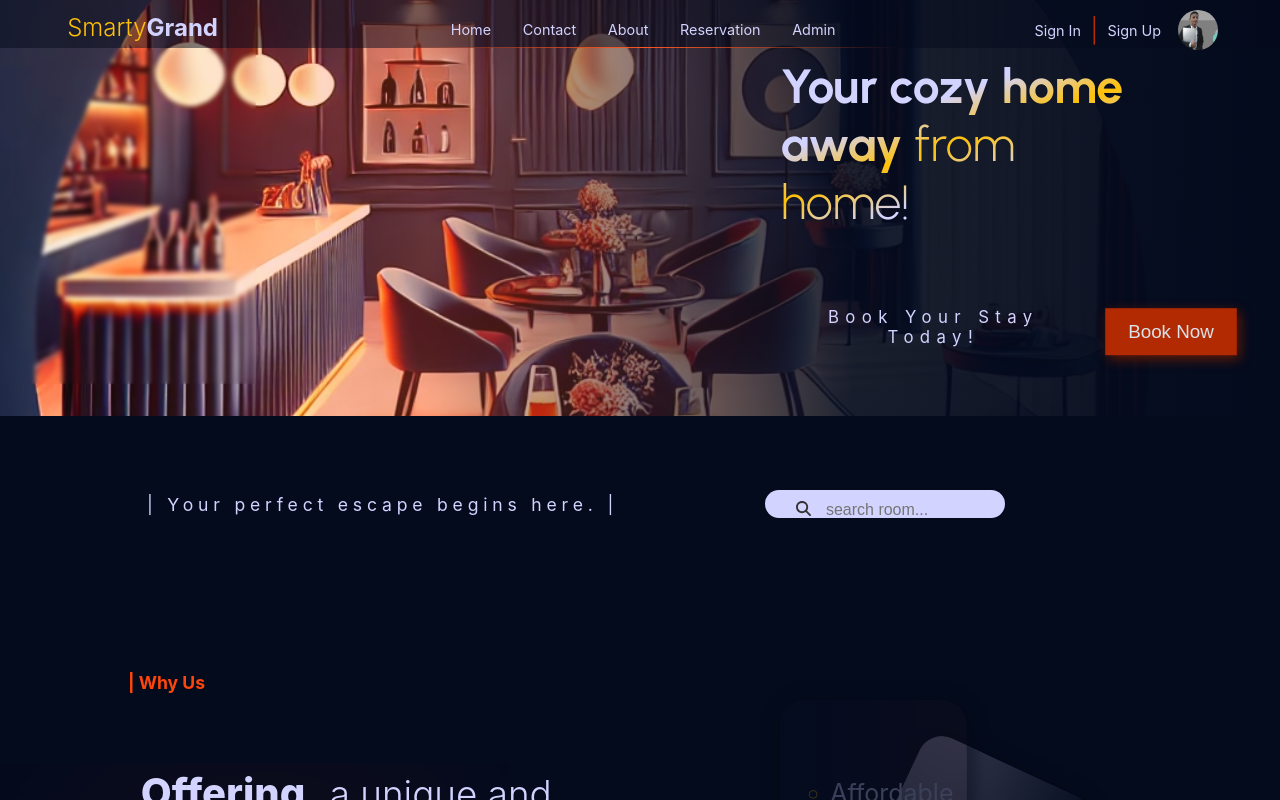
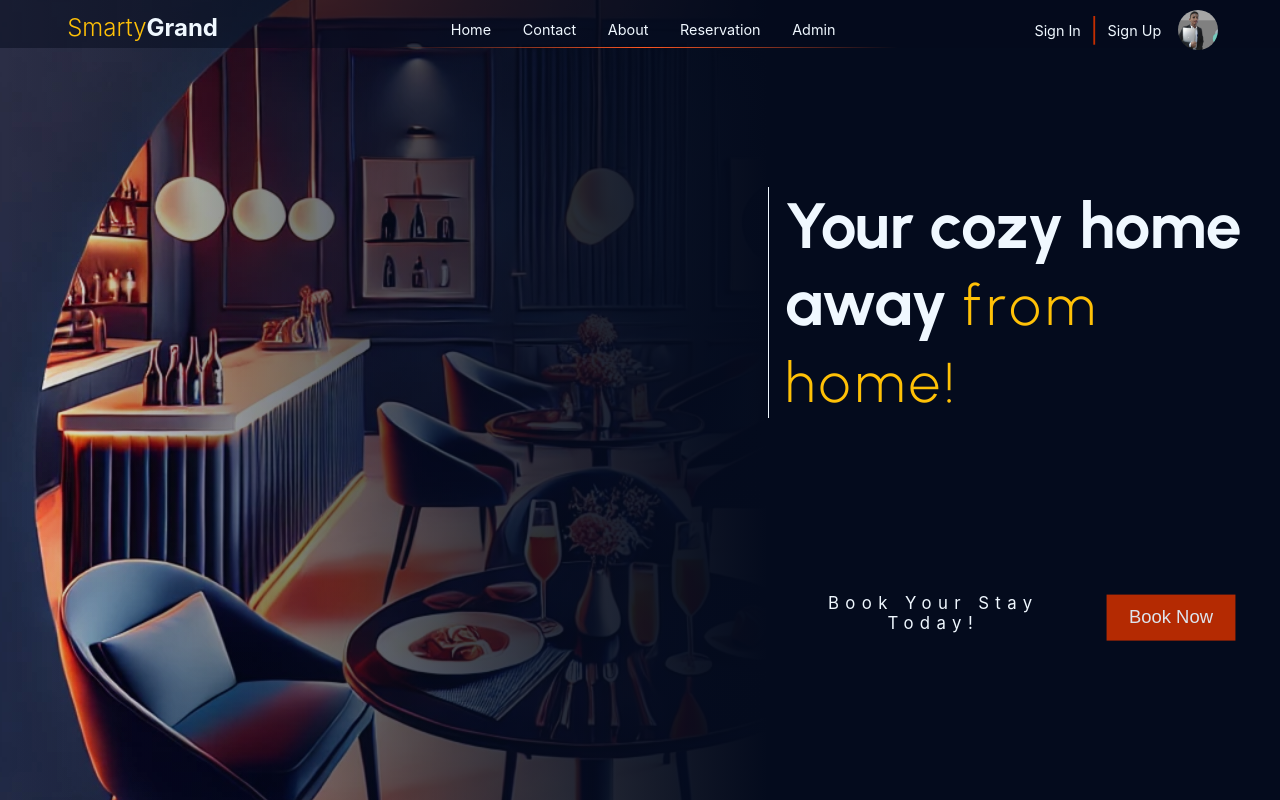
Before and after one commit to SmartMinds1/SmartyGrand-Hotel, a React (Create React App) app: page / in a window 1280 px wide. Shown: the top 800 px of the page. Built offline with nearby package versions, Linux system fonts and the light colour scheme.

Commit message:
polishing my Ui, just some minor refinements

```diff
--- a/src/Admins_Home/MessagesList.jsx
+++ b/src/Admins_Home/MessagesList.jsx
@@ -50,7 +50,7 @@ const MessagesList = () => {
     return () => {
       window.removeEventListener("listChange", handleListChange);
     };
-  }, []);
+  }, [messages]);
 
    // Reusable search hook. Search messages
    const { query, setQuery, filteredData } = useSearch(messages, ["username", "email"]);
--- a/src/components/Button.css
+++ b/src/components/Button.css
@@ -16,10 +16,7 @@
   height: 2.5rem;
   border:none;
   font-size: 1rem;
-
   cursor:pointer;
-
-  box-shadow: 3px 3px 10px #6e1c04;
 
   }
 
--- a/src/components/Header.css
+++ b/src/components/Header.css
@@ -57,7 +57,6 @@ cursor: pointer;
 }
 .navListDesign li:nth-child(2) span{
   font-size: 1.5rem;
-  font-weight: 300;
   color:var(--color-accent-primary);
 }
 
--- a/src/components/popUps/payPopUp.css
+++ b/src/components/popUps/payPopUp.css
@@ -33,18 +33,30 @@
    color: var(--color-faded-accent-primary);
   }
 
+
+
+
+
   .popup-close-btn {
     background: none;
     border: none;
+    position:absolute;
+    top:-1.5rem;
+    right: -2.5rem;
     font-size: 1.5rem;
     cursor: pointer;
     transition: color 0.2s;
-    color: #6f7b8f;
+    background-color:rgba(240, 248, 255, 0.74);
+    width: 2rem;
+    height: 2rem;
+    border-radius: 100%;
+    transition: all 0.3s;
+  }
+  .popup-close-btn:hover {
+    background-color: rgba(240, 248, 255, 0.548);
   }
 
-  .popup-close-btn:hover {
-    color: rgb(41, 39, 39);
-  }
+
 
 /* PAYment details and amount */
 .payMentAmount{
--- a/src/globalStyles.css
+++ b/src/globalStyles.css
@@ -9,7 +9,7 @@ html, body {
 :root {
   --color-background: #040b1d;
   --color-faded-background:#071025;
-  --color-text: #d3d3ff;
+  --color-text: aliceblue;
   --color-accent-primary: #c42e00;
   --color-faded-accent-primary: #ff450c;
   --color-accent-secondary: #ffc107;
--- a/src/pages/Home.jsx
+++ b/src/pages/Home.jsx
@@ -5,7 +5,6 @@ import { formatDate } from '../utils/formatDate';
 import MessageMover from '../components/MessageMover';
 import StylishBox from "../components/StylishBox";
 import ImageTextBox from '../components/Image_Text_Box';
-import SearchBar from '../components/SearchBar';
 import PromosCircle from '../components/PromosCircle';
 import Chatform from '../components/Chatform';
 import ChatButton from '../components/ChatButton';
@@ -26,7 +25,7 @@ function Home() {
 
 {/* This is the intro shade and the catption text */}
           <div className="captionShader">
-            <div className="captionFilter"></div>
+              <div className="captionFilter"></div>
 
               <div className="captionTextBox">
                   <div className="captionHeaderText  urbanist">
@@ -42,8 +41,6 @@ function Home() {
                    </div>
                 </div>
               </div>
-
-              <div className="clear"> </div>
           </div>
 
 
@@ -52,7 +49,6 @@ function Home() {
 <div className="homeSection0">
        {/*  This is the first caption paragraph */}
           <p className="WelcomeParagraph">| Your perfect escape begins here. |</p>
-          <SearchBar className="searchBar"/>
 </div>
 
 {/* ..............................The WHY US section................................ */}
--- a/src/styles/home.css
+++ b/src/styles/home.css
@@ -35,7 +35,7 @@
 /* .................hero section animation images...................... */
 .homeCaptionImage1{
   width:100%;
-  height: 26rem;
+  height: 100vh;
   margin:auto;
   top: 0;
   background-image: url(../assets/HotelCaption1.png);
@@ -48,7 +48,7 @@
 }
 .homeCaptionImage2{
   width:100%;
-  height: 26rem;
+  height: 100vh;
   margin:auto;
   background-image: url(../assets/hotelCaption2.png);
   background-size: cover;
@@ -117,18 +117,20 @@
 /* ................The shade ontop of hero section images ................*/
 .captionShader{
   width:100%;
-  height: 26rem;
-  background-image: linear-gradient(to right,#ff562200,#ff56224f,rgb(4, 11, 29, 0.9),rgb(4, 11, 29));
+  height: 100vh;
+  background-image: linear-gradient(to right,transparent, rgb(4, 11, 29));
   position:absolute;
   top:0;
-  padding-top: 3rem;
+  display: flex;
+  flex-direction: row;
+  justify-content: space-between;
 }
 .captionFilter{
-  backdrop-filter: blur(2px);
-  width: 20%;
-  height: 21rem;
-  float:left;
+  width: 60%;
+  height: 100vh;
+  background-image: linear-gradient(to right,transparent, rgb(4, 11, 29));
 }
+
 .captionTextBox{
   width: 40%;
   height: 100%;
@@ -137,6 +139,7 @@
   flex-direction: column;
   align-items: center;
   justify-content: space-evenly;
+  background-color: rgb(4, 11, 29);
 }
 .captionHeaderText{
   width: 100%;
@@ -146,14 +149,18 @@
   margin: auto;
   text-align: left;
   margin-bottom: 0.5rem;
-  font-size: 3rem;
-  background-clip: text;
-  background-image: linear-gradient(to top left, var(--color-text), var(--color-text),var(--color-text),var(--color-text), var(--color-accent-secondary), var(--color-text),var(--color-text), var(--color-text));
-  color:transparent;
+  font-size: 4rem;
+  color:aliceblue;
+  border-left: 1px solid aliceblue;
+  padding-left: 1rem;
+  margin-top: 5rem;
 
 }
 .captionHeaderText h1 span{
  font-weight: 300;
+ font-size: 3.5rem;
+ letter-spacing: 0.3rem;
+ color:var(--color-accent-secondary);
 
 }
 .captionMessage{
@@ -207,16 +214,12 @@
 
 }
 
-/* searchBar */
-.searchBar{
-margin-right: 10%;
-}
 /* ---------------This is the first section------------ */
 .homeSection1{
   float:left;
   width:40%;
   height:25rem;
-  margin: 5rem 0 5rem 10%;
+  margin: 2rem 0 5rem 10%;
   background-color: transparent;
 
 }
@@ -226,7 +229,6 @@ font-weight: bold;
 color: var(--color-faded-accent-primary);
 text-align: left;
 margin-bottom: 2rem;
-
 box-shadow: 100px 250px 400px 10px #ec3d07ee;
 width:fit-content;
 height: 4rem;
@@ -251,7 +253,7 @@ height: 4rem;
  width:35%;
  height:25rem;
  float:right;
- margin: 5rem 10% 5rem 0;
+ margin: 2rem 10% 5rem 0;
 
 }
 .mainDivStyle {
--- a/src/styles/loginSignUp.css
+++ b/src/styles/loginSignUp.css
@@ -44,10 +44,16 @@
     font-size: 1.5rem;
     cursor: pointer;
     transition: color 0.2s;
-    color: #6f7b8f;
+    color: #000000;
+    background-color:rgba(240, 248, 255, 0.74);
+    width: 2rem;
+    height: 2rem;
+    border-radius: 100%;
+    transition: all 0.3s;
+    transform: translate(3.5rem, -2rem);
   }
    .auth-close-btn:hover {
-    color: rgb(41, 39, 39);
+    filter: brightness(0.8);
   }
 
 
```
